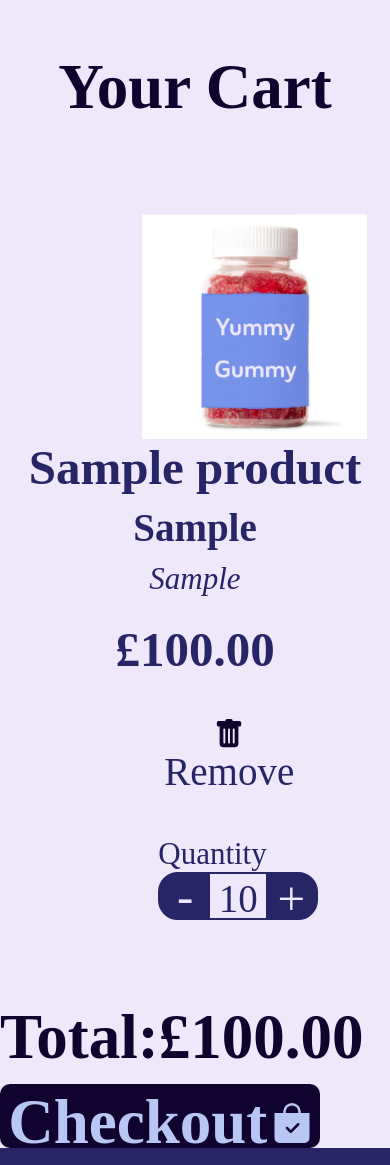
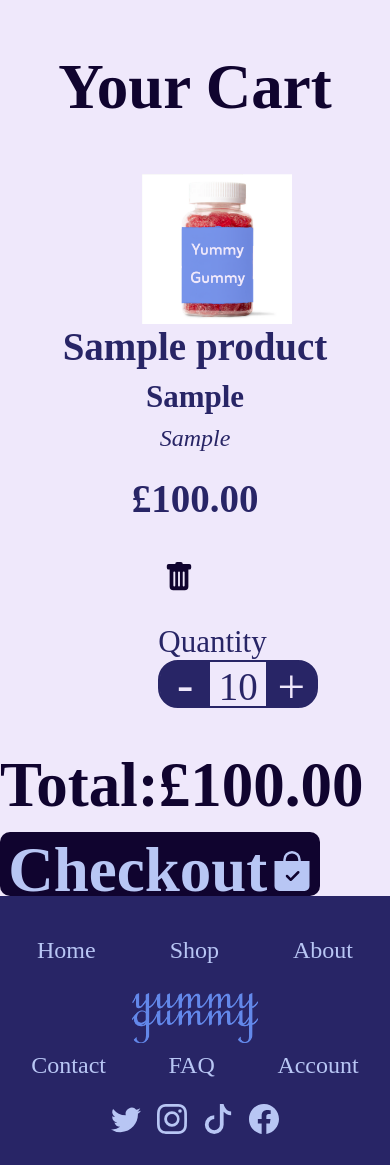
Before and after one commit to katieprogrammes/YummyGummy, a Flask app: page /cart in a window 390 px wide. Shown: the part 80-1245 px from the top of the page. Run offline with Flask 3, Linux system fonts and the light colour scheme; a user stored in the database is signed in; tables that the repository leaves empty hold one stand-in row (values such as "Sample post"); some libraries are stand-ins or nearby versions; some web fonts are replaced.

Commit message:
Started Cart responsiveness

```diff
--- a/app/static/css/responsive480.css
+++ b/app/static/css/responsive480.css
@@ -280,14 +280,24 @@
     .shoporg {
         display: flex;
         flex-direction: row;
+        justify-content: space-between;
         width: 100%;
+    }
+    .ms-3 {
+        margin-left: 0.5rem !important;
     }
     .sortmenu h3,
     .filtersection h3 {
         display: none;
     }
     .filtersection {
-        margin-top: 20px;
+        margin-right: 4px;
+    }
+    .filtform {
+        margin-top: 10px !important;
+    }
+    .pagenumb h3 {
+        margin-right: 20px;
     }
     #dropdownMenuButton {
         height: 40px;
@@ -306,13 +316,82 @@
     #sortbutton h4 {
         font-size: 15px;
     }
-    #dropdownMenuButton,
-    #vitaminDropdown,
-    #flavourDropdown {
+    #dropdownMenuButton {
     width: 100px;
     height: 35px;
     font-size: 15px;
     padding: 5px;
     cursor: pointer;
     }
+    #vitaminDropdown,
+    #flavourDropdown {
+    width: 90px;
+    height: 35px;
+    font-size: 15px;
+    padding: 5px;
+    cursor: pointer;
+    }
+    /*PRODUCT PAGE STYLING*/
+    #prodimg {
+        width: 300px;
+        margin-bottom: 20px;
+    }
+    .prodtxt {
+        width: 100%;
+    }
+    #prodtitle {
+        font-size: 49px;
+        text-align: center;
+    }
+    .prodinfo,
+    #proddesc {
+        text-align: center;
+    }
+    #proddesc h5{
+        font-size: 24px;
+    }
+    .prodmininfo {
+        text-align: center;
+    }
+    #quantbutt {
+        width: 354px;
+        display: flex;
+        justify-content: center;
+    }
+    #prodbasket {
+        width: 175px;
+        height: 50px;
+        display: flex;
+    }
+    #prodbasket h3 {
+        font-size: 24px;
+    }
+    #basketimg {
+        display: none;
+    }
+
+    /*CART STYLING*/
+    .cart-item {
+        margin: 40px 0;
+        width: 100%;
+    }
+    #cartimg {
+        width: 150px;
+        height: auto;
+    }
+    .productnm {
+        font-size: 39px;
+    }
+    .vitamin {
+        font-size: 31px;
+    }
+    .flavour {
+        font-size: 24px;
+    }
+    .price {
+        font-size: 39px;
+    }
+    .remove h3 {
+        display: none;
+    }
 }
--- a/app/templates/cart.html
+++ b/app/templates/cart.html
@@ -11,7 +11,7 @@
                 {% for item in cart_items %}
                     <div class="row cart-item">
                         <div class="col-4">
-                            <img src="{{ url_for('static', filename='images/yumgum.png') }}" alt="{{ item.product.name }}" height="225">
+                            <img src="{{ url_for('static', filename='images/yumgum.png') }}" alt="{{ item.product.name }}" height="225" id="cartimg">
                         </div>
                         <div class="col">
                             <h2 class="productnm">{{ item.product.name }}</h2>
--- a/app/templates/product.html
+++ b/app/templates/product.html
@@ -20,7 +20,7 @@
                     <div class="col">
                         <img src="{{ url_for('static', filename='images/yumgum.png') }}" alt="{{ product.name }}" id="prodimg">
                     </div>
-                    <div class="col-4">
+                    <div class="col-4 prodtxt">
                         <h1 id="prodtitle">{{ product.name }}</h1>
                         <h2 class="prodinfo">{{ product.vitamin }}</h2>
                         <h3 class="prodinfo">{{ product.flavour }}</h3>
@@ -39,7 +39,7 @@
                         <div id="prodbotbut">
                             <a href="#" id="prodbasket" data-product-id="{{ product.id }}">
                                 <h3>Add to Basket</h3>
-                                <img src="{{ url_for('static', filename='images/basketcheck.svg') }}" height="45" alt="Shopping basket">
+                                <img src="{{ url_for('static', filename='images/basketcheck.svg') }}" height="45" alt="Shopping basket" id="basketimg">
                             </a>
                             <button type="submit" class="btn btn-primary btn-lg" id="prodwishadd" data-product-id="{{ product.id }}">
                                 <img src="{{ url_for('static', filename='images/heart.svg') }}" alt="Outline of a heart">
```
